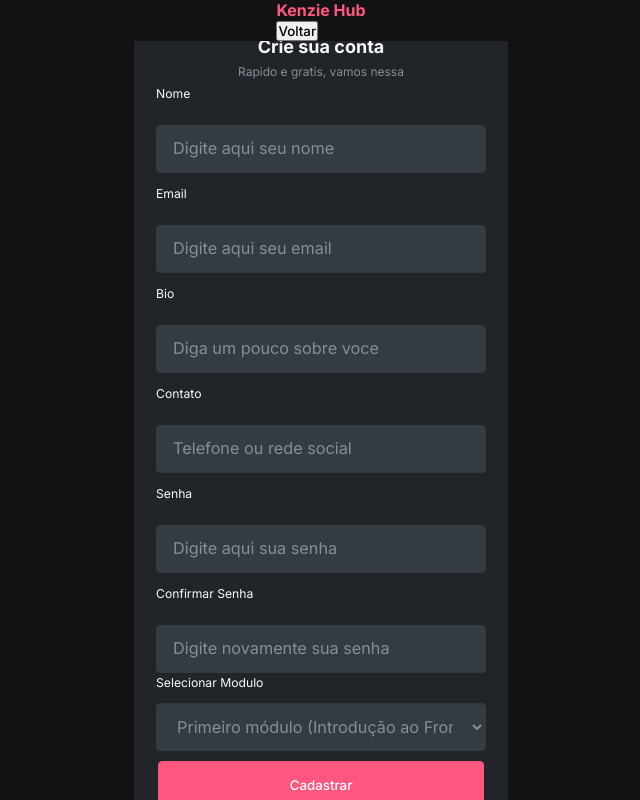
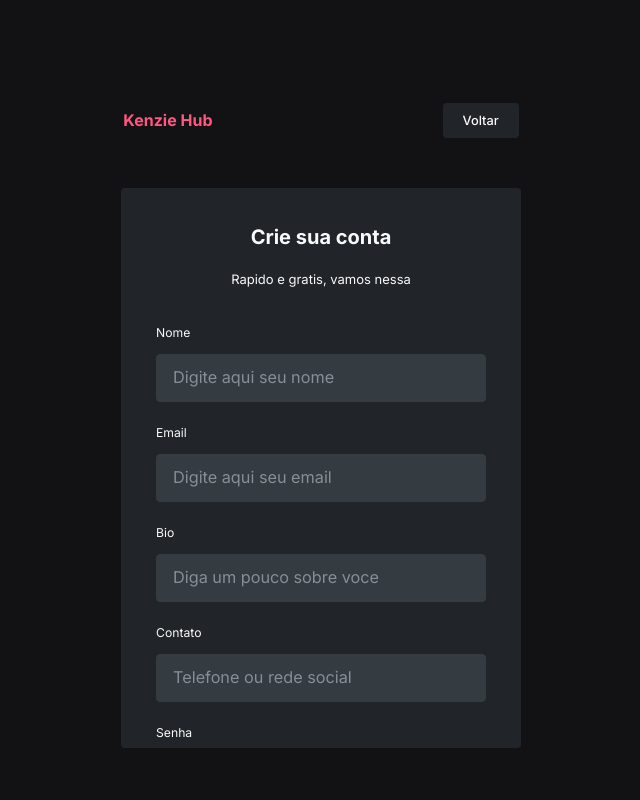
Before and after one commit to xregizzz/kenzie-hub, a React (Create React App) app in the folder kenzie-hub-xregizzz/: page /signup in a window 1280 px wide. Shown: the whole page, without its empty margins (319-959 px from the left). Built offline with nearby package versions, Linux system fonts and the light colour scheme.

Commit message:
feat: solucionando css das paginas

```diff
--- a/kenzie-hub-xregizzz/src/components/Button/styles.js
+++ b/kenzie-hub-xregizzz/src/components/Button/styles.js
@@ -11,6 +11,7 @@
   font-weight: 500;
   padding: 0px 22px 0px 22px;
   width: 326px;
+  margin-top: 15px;
 
   :hover {
     filter: brightness(0.9);
--- a/kenzie-hub-xregizzz/src/components/Card/index.jsx
+++ b/kenzie-hub-xregizzz/src/components/Card/index.jsx
@@ -1,8 +1,8 @@
 import { Container } from "./styles";
 
-function Card({ name, status }) {
+function Card({ name, status, id }) {
   return (
-    <Container>
+    <Container id={id}>
       <h1>{name}</h1>
       <p>{status}</p>
     </Container>
--- a/kenzie-hub-xregizzz/src/components/Card/styles.js
+++ b/kenzie-hub-xregizzz/src/components/Card/styles.js
@@ -10,7 +10,6 @@
   border-radius: 4px;
   margin: 10px;
 
-
   h1 {
     color: var(--grey-0);
   }
@@ -22,4 +21,9 @@
     font-size: 12.182px;
     line-height: 22px;
   }
+
+  :hover {
+    background-color: var(--grey-2);
+    cursor: pointer;
+  }
 `;
--- a/kenzie-hub-xregizzz/src/components/Header/styles.js
+++ b/kenzie-hub-xregizzz/src/components/Header/styles.js
@@ -15,7 +15,6 @@
 
   button {
     margin-right: 22%;
-    margin-right: 22%;
     background-color: var(--grey-3);
 
     border-radius: 4px;
--- a/kenzie-hub-xregizzz/src/pages/Dashboard/index.jsx
+++ b/kenzie-hub-xregizzz/src/pages/Dashboard/index.jsx
@@ -8,15 +8,23 @@
 import Button from "../../components/Button";
 import Card from "../../components/Card";
 import Header from "../../components/Header";
-import { Container, UlContainer, InputContainer, Navbar } from "./styles";
+import {
+  Container,
+  UlContainer,
+  InputContainer,
+  Navbar,
+  HeaderModal,
+} from "./styles";
 import { toast } from "react-toastify";
 import Modal from "react-modal/lib/components/Modal";
 
 function Dashboard({ authenticated, setAuthenticated }) {
   const [technologies, setTechnologies] = useState([]);
   const [modalIsOpen, setModalIsOpen] = useState(false);
+  const [modalIsOpen2, setModalIsOpen2] = useState(false);
   const userId = useState(JSON.parse(localStorage.getItem("@KenzieHub:user")));
   const token = JSON.parse(localStorage.getItem("@KenzieHub:token"));
+  const user = JSON.parse(localStorage.getItem("@KenzieHub:user"));
 
   function handleOpenModal() {
     setModalIsOpen(true);
@@ -24,6 +32,14 @@
 
   function handleCloseModal() {
     setModalIsOpen(false);
+  }
+
+  function handleOpenModal2() {
+    setModalIsOpen2(true);
+  }
+
+  function handleCloseModal2() {
+    setModalIsOpen2(false);
   }
 
   function loadTechs() {
@@ -69,7 +85,6 @@
   if (!authenticated) {
     return <Redirect to="/" />;
   }
-  const user = JSON.parse(localStorage.getItem("@KenzieHub:user"));
 
   const customStyles = {
     content: {
@@ -96,16 +111,17 @@
         <h1>Tecnologias</h1>
         <button onClick={handleOpenModal}>+</button>
       </Navbar>
+
       <Modal
         isOpen={modalIsOpen}
         onRequestClose={handleCloseModal}
         style={customStyles}
       >
         <InputContainer onSubmit={handleSubmit(onSubmit)}>
-          <div>
-            <h2>Cadastrar Tecnologias</h2>
+          <HeaderModal>
+            <h2>Cadastrar Tecnologia</h2>
             <p onClick={handleCloseModal}>X</p>
-          </div>
+          </HeaderModal>
 
           <div>
             <label>
@@ -127,13 +143,28 @@
               <option value="Avançado">Avançado</option>
             </select>
           </div>
-          <Button type="submit">Cadastrar</Button>
+          <Button type="submit">Cadastrar Tecnologia</Button>
         </InputContainer>
+      </Modal>
+
+      <Modal
+        isOpen2={modalIsOpen2}
+        onRequestClose={handleCloseModal2}
+        style={customStyles}
+      >
+        <div>Ola</div>
+        <Button type="submit">Excluir</Button>
       </Modal>
 
       <UlContainer>
         {technologies.map((tech) => (
-          <Card key={tech.id} name={tech.title} status={tech.status} />
+          <Card
+            onClick={handleOpenModal2}
+            id={tech.id}
+            key={tech.id}
+            name={tech.title}
+            status={tech.status}
+          />
         ))}
       </UlContainer>
     </>
--- a/kenzie-hub-xregizzz/src/pages/Dashboard/styles.js
+++ b/kenzie-hub-xregizzz/src/pages/Dashboard/styles.js
@@ -82,7 +82,6 @@
   align-items: center;
   text-align: center;
 
-  height: 502px;
   width: 369px;
   border-radius: 4px;
   padding: 42px, 22px, 42px, 22px;
@@ -93,6 +92,7 @@
     text-align: initial;
     margin-bottom: 10px;
   }
+
   span {
     font-family: "Inter";
     font-style: normal;
@@ -123,6 +123,19 @@
     border: 1.22px solid var(--grey-0);
   }
 
+  select {
+    height: 48px;
+    width: 329.92877197265625px;
+    left: 0px;
+    top: 28.78857421875px;
+    border-radius: 4px;
+    padding: 0px 16px 0px 16px;
+    background: var(--grey-2);
+    margin: 10px 0 10px 0px;
+    border: 1.2182px solid var(--grey-2);
+    color: var(--grey-0);
+  }
+
   label {
     font-family: "Inter";
     font-weight: 400;
@@ -130,3 +143,25 @@
     color: var(--grey-0);
   }
 `;
+
+export const HeaderModal = styled.section`
+  display: flex;
+  justify-content: space-between;
+  padding: 0;
+  align-items: center;
+  width: 100%;
+
+  border-radius: 4px 4px 0px 0px;
+  background-color: var(--grey-2);
+  padding: 20px 15px 20px 15px;
+  margin-bottom: 25px;
+
+  h2 {
+    margin: 0;
+    font-weight: 500;
+  }
+
+  p {
+    cursor: pointer;
+  }
+`;
--- a/kenzie-hub-xregizzz/src/pages/Login/styles.js
+++ b/kenzie-hub-xregizzz/src/pages/Login/styles.js
@@ -6,6 +6,11 @@
   align-items: center;
   flex-direction: column;
   height: 100vh;
+
+  h1 {
+    font-size: 1.5rem;
+    margin-bottom: 25px;
+  }
 `;
 
 export const Content = styled.div`
@@ -14,6 +19,10 @@
   flex-direction: column;
   align-items: center;
   text-align: center;
+
+  h2 {
+    font-size: 1rem;
+  }
 
   form {
     display: flex;
--- a/kenzie-hub-xregizzz/src/pages/Signup/index.jsx
+++ b/kenzie-hub-xregizzz/src/pages/Signup/index.jsx
@@ -1,4 +1,4 @@
-import { Container, Content } from "./styles";
+import { Container, Content, NavDiv } from "./styles";
 import Button from "../../components/Button";
 import { useForm } from "react-hook-form";
 import * as yup from "yup";
@@ -62,7 +62,7 @@
 
   return (
     <Container>
-      <div>
+      <NavDiv>
         <h1>Kenzie Hub</h1>
         <button
           onClick={() => {
@@ -71,12 +71,12 @@
         >
           Voltar
         </button>
-      </div>
+      </NavDiv>
 
       <Content>
         <form onSubmit={handleSubmit(onSubmitFunction)}>
           <h2>Crie sua conta</h2>
-          <span>Rapido e gratis, vamos nessa</span>
+          <p>Rapido e gratis, vamos nessa</p>
           <div>
             <label>
               Nome <span> {errors.name?.message}</span>
--- a/kenzie-hub-xregizzz/src/pages/Signup/styles.js
+++ b/kenzie-hub-xregizzz/src/pages/Signup/styles.js
@@ -10,20 +10,21 @@
 
 export const Content = styled.div`
   display: flex;
+  flex-direction: column;
+  -webkit-box-align: center;
+  align-items: center;
+  -webkit-box-pack: center;
   justify-content: center;
-  flex-direction: column;
-  align-items: center;
-  text-align: center;
-  overflow-y: auto;
-  padding: 22px 22px 22px 22px;
-  background: var(--grey-3);
-  height: 800px;
+  border-radius: 4px;
 
   form {
-    display: flex;
-    justify-content: space-around;
-    flex-direction: column;
-    align-items: center;
+    width: 100%;
+    height: 70vh;
+    overflow-y: scroll;
+    text-align: center;
+    background-color: rgb(33, 37, 41);
+    padding: 15px 35px 40px;
+    border-radius: 4px;
 
     div {
       display: grid;
@@ -44,9 +45,15 @@
       font-family: "Inter";
       font-style: normal;
       font-weight: 700;
-      font-size: 18px;
+      font-size: 20px;
       line-height: 28px;
       color: var(--grey-0);
+      margin: 20px;
+    }
+    p {
+      margin-bottom: 25px;
+      font-size: 13px;
+      font-weight: 100;
     }
   }
 
@@ -70,7 +77,7 @@
     font-size: 12.182px;
     line-height: 0px;
     color: var(--grey-0);
-    margin-bottom: 10px;
+    margin-top: 10px;
   }
 
   input::placeholder {
@@ -89,5 +96,28 @@
     font-size: 16.2426px;
     line-height: 26px;
     color: var(--grey-1);
+    margin-top: 20px;
   }
 `;
+export const NavDiv = styled.div`
+  display: flex;
+  justify-content: center;
+  align-items: center;
+  flex-direction: row;
+  gap: 230px;
+
+  margin: 50px;
+
+  button {
+    background-color: var(--grey-3);
+    border-radius: 4px;
+    border: none;
+    color: var(--grey-0);
+    font-size: 0.8rem;
+    padding: 10px 20px 10px 20px;
+  }
+
+  button:hover {
+    filter: opacity(0.9);
+  }
+`;
```
